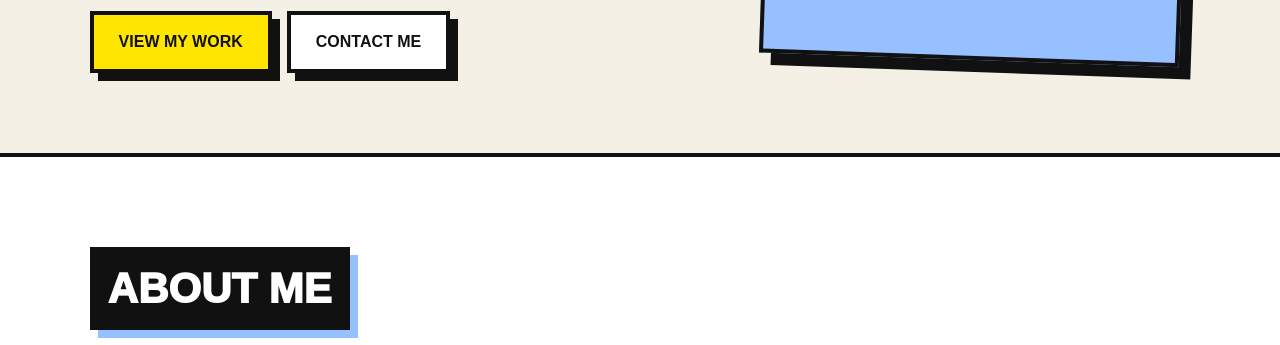
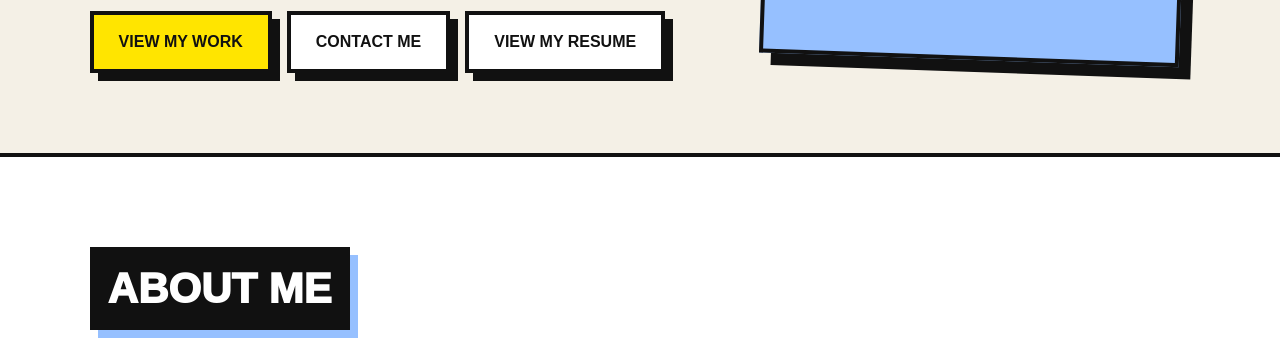
Before and after one commit to chiruhasini24/chiruhasini24.github.io, a plain HTML site: page index.html in a window 1280 px wide. Shown: the part 755-1100 px from the top of the page. Drawn offline with Linux system fonts and the light colour scheme.

Commit message:
Update index.html

```diff
--- a/index.html
+++ b/index.html
@@ -540,6 +540,7 @@
       <div class="buttons">
         <a href="#projects" class="btn primary">View My Work</a>
         <a href="#contact" class="btn">Contact Me</a>
+        <a href="C:\Users\chiru\Downloads\CHIRU HASINI_resume.pdf" class="btn"> View My Resume</a>
       </div>
     </div>
 
```
